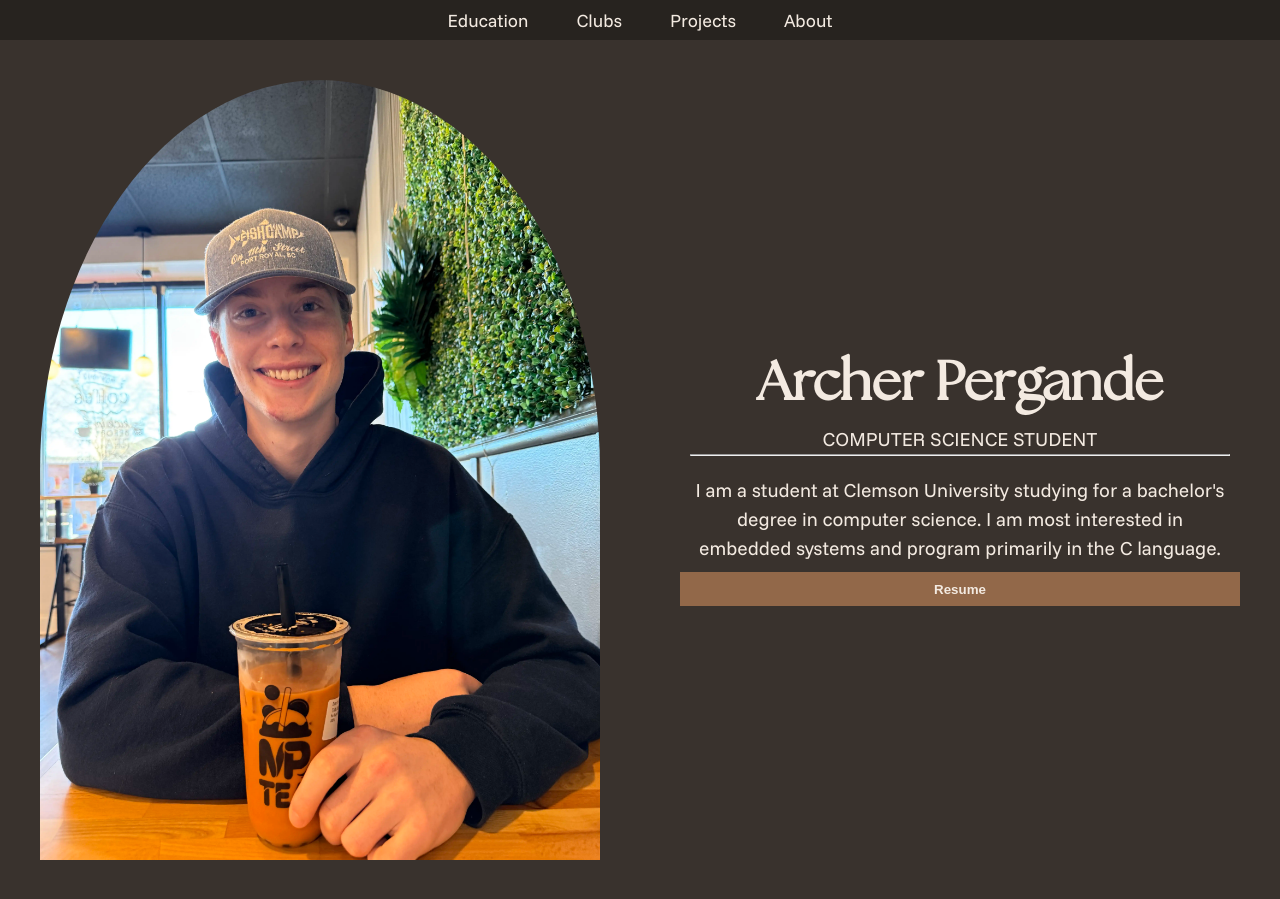
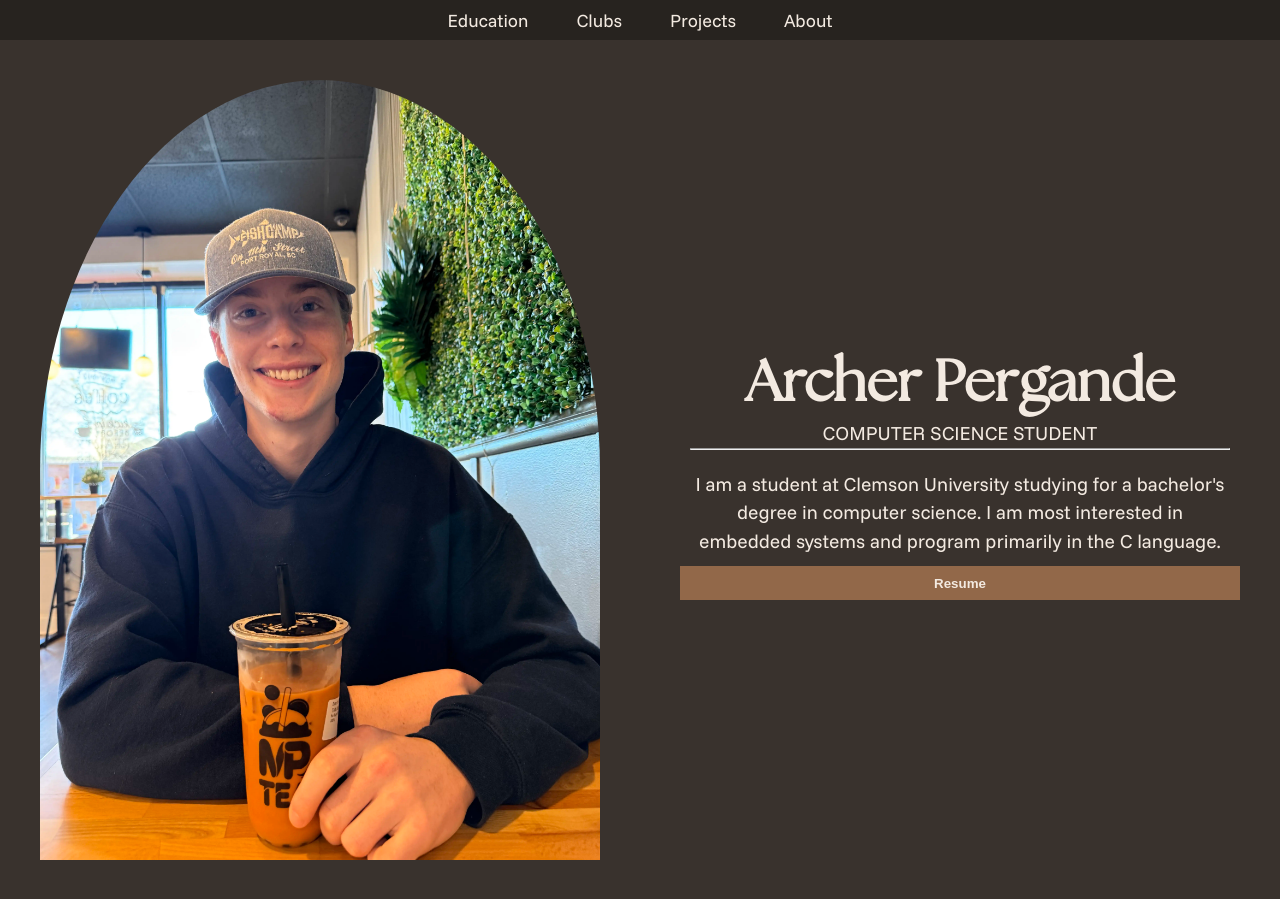
Before and after one commit to archerpergande/archerpergande.github.io, a Jekyll site: the page built from README.md, in a window 1280 px wide and 900 px high. Built offline with Jekyll 4.4.1, drawn with Linux system fonts in a browser that asks for light colours; our own code applies the rules of GitHub Pages for plain Markdown files.

Commit message:
update hero text size

```diff
--- a/_sass/_hero.scss
+++ b/_sass/_hero.scss
@@ -2,7 +2,6 @@
 
 .hero {
     display: flex;
-    //justify-items: center;
     align-items: center;
     flex-direction: row;
 
@@ -38,19 +37,23 @@
     width: 100%;
 }
 
+/*
+1rem ensures that the text is at least 1rem big
+*/
 .hero-text {
     margin: 10px;
     text-align: center;
 
     h1 {
         font-family: $font-accent;
-        font-size: calc(1rem + 3vw);
+        font-size: calc(2rem + 2vw);
         margin: 0px;
+        line-height: 1.2;
     }
 
     p {
         font-family: $font-primary;
-        font-size: 1.2rem;
+        font-size: calc(1rem + 0.25vw);
     }
 }
 
@@ -58,7 +61,6 @@
     display: inline-block;
     border: none;
     padding: 0.60rem 3.5rem;
-    right: $header-height;
     background-color: $color-button;
     color: $color-text-primary;
     font-weight: 600;
```
